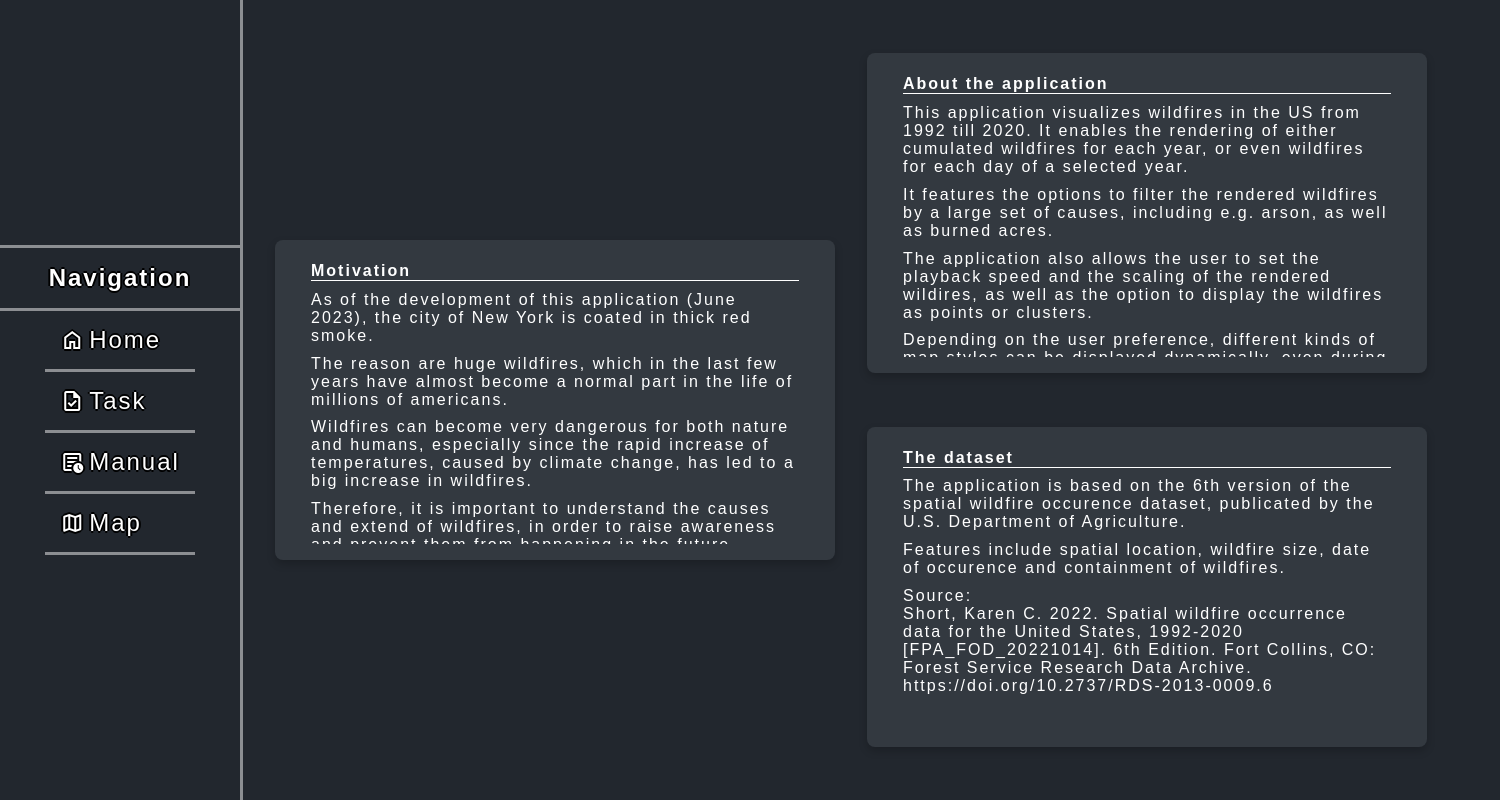
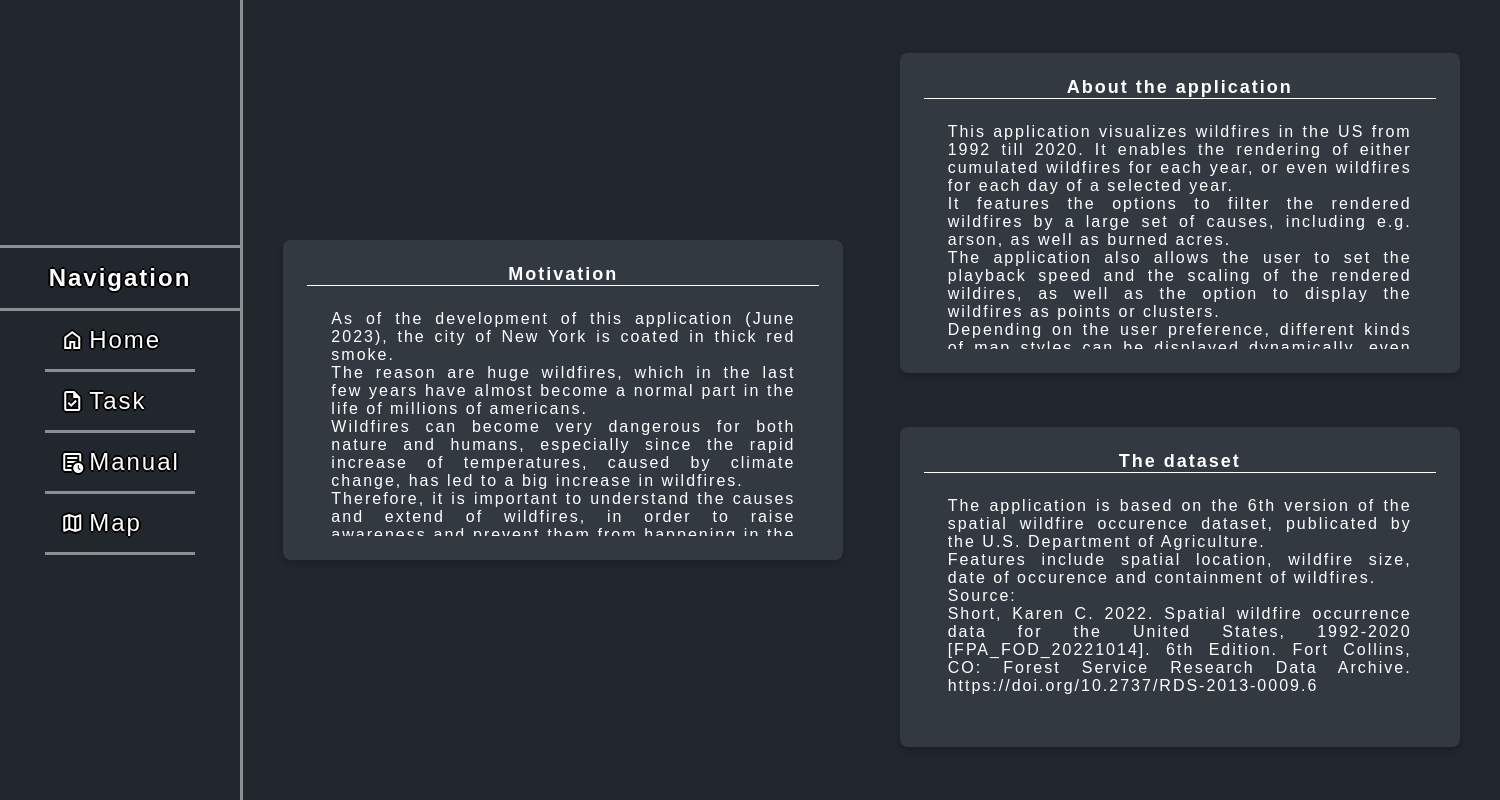
Before and after one commit to butzee/Wildfire_Visualization_and_HCI, an Electron app: page src/pages/home.html in a window 1500 px wide. Drawn offline with nearby package versions, Linux system fonts and the light colour scheme.

Commit message:
Animation for pages

```diff
--- a/package.json
+++ b/package.json
@@ -4,10 +4,10 @@
   "description": "Electron App to visualize a dataset.",
   "main": "src/javascript/main.js",
   "scripts": {
-    "test": "echo \"Error: no test specified\" && exit 1",
     "start": "electron .",
     "rebuild": "electron-rebuild -f -w better-sqlite3",
-    "build": "electron-builder --win --x64"
+    "postinstall": "electron-builder install-app-deps",
+      "pack": "electron-builder -w"
   },
   "author": "Pascal",
   "license": "ISC",
--- a/src/javascript/main.js
+++ b/src/javascript/main.js
@@ -40,8 +40,12 @@ async function getFiresHandler(event, params) {
 // Open File: src/pages/map.html
 const createWindow = () => {
   const win = new BrowserWindow({
-    width: 1400,
+    width: 1500,
     height: 800,
+    'minWidth': 1500,
+    'minHeight': 800,
+    'maxWidth': 1500,
+    'maxHeight': 800,
     webPreferences: {
         // Attaches script to Renderer Process
         preload: path.join(__dirname, './preload.js'),
--- a/src/javascript/mapchange.js
+++ b/src/javascript/mapchange.js
@@ -16,7 +16,9 @@ function changePageMap(event, href) {
 function changePage(event, href) {
   event.preventDefault(); // Prevent the page from changing immediately
   const mainWindow = document.querySelector(".mainwindow");
-  mainWindow.style.opacity = '0'; // Fade out the main window
+  //border left invisible:
+
+  mainWindow.style.transform = 'translateY(-100%)';
 
   // Add the transitionend event listener to mainWindow
   mainWindow.addEventListener("transitionend", () => {
--- a/src/pages/home.html
+++ b/src/pages/home.html
@@ -5,14 +5,14 @@
     <title>Home</title>
     <meta name="viewport" content="width=device-width, initial-scale=1">
     <link rel="stylesheet" type="text/css" href="../styles/styling2.css">
-    <link rel="stylesheet" type="text/css" href="../styles/home.css">
+    <link rel="stylesheet" type="text/css" href="../styles/pages.css">
     <link rel="stylesheet" href="https://fonts.googleapis.com/css2?family=Material+Symbols+Outlined:opsz,wght,FILL,GRAD@48,400,0,0" />
     <link rel="stylesheet" href="https://fonts.googleapis.com/css2?family=Material+Symbols+Rounded:opsz,wght,FILL,GRAD@20..48,100..700,0..1,-50..200" />
   </head>
 
   <body>
     <main>
-      <div class="sidebar">
+      <div class="sidebar" style="border-right: 3px solid #ffffff7a;">
           <div class="side-decorator">Navigation</div>
           <nav class="sidebar_inner">
             <ul>
@@ -44,12 +44,12 @@
           </nav>
       </div>
 
-      <div class="mainwindow" style="border-left: 3px solid #ffffff7a; opacity: 0;">
+      <div class="mainwindow">
         <div class="card-container">
           <div class="column-cards-container">
             <div class="card">
+              <div class="title">Motivation</div>
               <div class="container">
-                <h4><b>Motivation</b></h4>
                 <p>As of the development of this application (June 2023), the city of New York is coated in thick red smoke.</p>
                 <p>The reason are huge wildfires, which in the last few years have almost become a normal part in the life of millions of americans.</p>
                 <p>Wildfires can become very dangerous for both nature and humans, especially since the rapid increase of temperatures, caused by climate change,
@@ -61,8 +61,8 @@
           </div>
           <div class="column-cards-container">
             <div class="card">
+              <div class="title">About the application</div>
               <div class="container">
-                <h4><b>About the application</b></h4>
                   <p>This application visualizes wildfires in the US from 1992 till 2020. It enables the rendering of either cumulated wildfires for each year, or even
                     wildfires for each day of a selected year.</p>
                   <p>It features the options to filter the rendered wildfires by a large set of causes, including e.g. arson, as well as burned acres.</p>
@@ -72,8 +72,8 @@
               </div>
             </div>
             <div class="card">
+              <div class="title">The dataset</div>
               <div class="container">
-                <h4><b>The dataset</b></h4>
                 <p>The application is based on the 6th version of the spatial wildfire occurence dataset, publicated by the U.S. Department of Agriculture.</p>
                 <p>Features include spatial location, wildfire size, date of occurence and containment of wildfires.</p>
                 <p>Source:<br/>Short, Karen C. 2022. Spatial wildfire occurrence data for the United States, 1992-2020 [FPA_FOD_20221014]. 6th Edition. Fort Collins, CO: Forest Service Research Data Archive. https://doi.org/10.2737/RDS-2013-0009.6</p>
@@ -89,7 +89,10 @@
     <script>
       document.addEventListener("DOMContentLoaded", function() {
         const mainWindow = document.querySelector(".mainwindow");
-        mainWindow.style.opacity = '1'; // Fade out the main window
+        mainWindow.style.transform = 'translateY(-100%)';
+        setTimeout(function() {
+          mainWindow.style.transform = 'translateY(0%)';
+        }, 100);
       });
     </script>
 
--- a/src/styles/home.css
+++ b/src/styles/pages.css
@@ -12,16 +12,23 @@
     width: 100%;
     height: 40%;
     border-radius: 8px;
-    padding: 20px;
+    padding: 1.5rem;
     box-sizing: border-box;
 }
 
 .container {
-    padding: 2px 16px;
+    padding-top: 1.5rem;
+    padding-left: 1.5rem;
+    padding-right: 1.5rem;
+    overflow: hidden;
+}
+.container:hover {
+    overflow-y: overlay;
 }
 
 .card:hover {
-    box-shadow: 0 10px 18px 0 rgba(0,0,0,0.3);
+    border-color: #5484EB;
+    box-shadow: 0 0 10px 10px #5484EB;
 }
 
 .column-cards-container {
@@ -32,12 +39,3 @@
     height: 100vh;
     width: 70vh;
 }
-
-.card h4 {
-    border-bottom: 1px solid #fff;
-}
-
-.card p {
-    margin-top: 2%;
-    font-size: 1em;
-}
--- a/src/styles/styling.css
+++ b/src/styles/styling.css
@@ -224,6 +224,7 @@ main {
     transform: translateX(-50%);
     margin-top: 10px;
   }
+
 input[type="checkbox"] {
     outline: 2px solid black;
     background-color: #88A1BD;
--- a/src/styles/styling2.css
+++ b/src/styles/styling2.css
@@ -22,14 +22,11 @@ main {
 }
 
 .mainwindow {
-    transition: opacity 1s ease-in-out;
-}
-
-
-.mainwindow {
     display:flex;
     height: 100%;
     width: calc(100% - 13rem);
+    transition: transform 2s, opacity 3s;
+    transform: translateY(-100%);
 }
 
 .sidebar, .side-decorator {
@@ -136,13 +133,35 @@ main {
 }
 
 /* SIDEBAR ENDE */
+.card-container {
+    width: 100%;
+    display: flex;
+    flex-direction: row;
+    justify-content: space-evenly;
+    overflow-y: hidden;
+}
+
 
 .column-cards-container {
-    padding-left: 2rem;
+    padding: 1rem;
 }
 
+.card {
+    display: flex;
+    flex-direction: column;
+    align-items: center;
+    justify-content: center;
+}
+.title {
+    width: 100%;
+    text-align: center;
+    border-bottom: 1px solid white;
+    font-weight: bold;
+    font-size: large;
+}
 /*Cards sind scrollable mit fester höhe */
 .container {
     height: 100%;
     overflow-y: auto;
+    text-align: justify;
 }
--- a/src/styles/task.css
+++ /dev/null
@@ -1,43 +0,0 @@
-.card-container {
-    display: flex;
-    justify-content: space-evenly;
-    align-items: center;
-    height: 100vh;
-}
-
-.card {
-    box-shadow: 0 4px 8px 0 rgba(0,0,0,0.2);
-    transition: 0.3s;
-    background-color: #333940;
-    width: 100%;
-    height: 40%;
-    border-radius: 8px;
-    padding: 20px;
-    box-sizing: border-box;
-}
-
-.container {
-    padding: 2px 16px;
-}
-
-.card:hover {
-    box-shadow: 0 10px 18px 0 rgba(0,0,0,0.3);
-}
-
-.column-cards-container {
-    display: flex;
-    flex-direction: column;
-    justify-content: space-evenly;
-    align-items: center;
-    height: 100vh;
-    width: 70vh;
-}
-
-.card h4 {
-    border-bottom: 1px solid #fff;
-}
-
-.card p {
-    margin-top: 2%;
-    font-size: 1em;
-}
```
Also changed, not shown: electron-builder.json (added, +48 -0 lines), src/pages/manual.html (+6 -2 lines), src/pages/map.html (+0 -2 lines), src/pages/task.html (+18 -14 lines), src/styles/toggle.css (deleted, +0 -53 lines).
